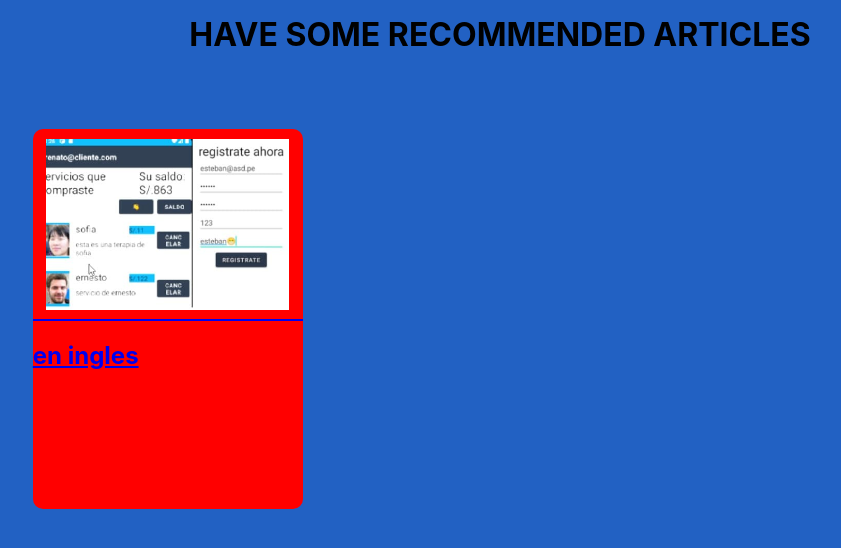
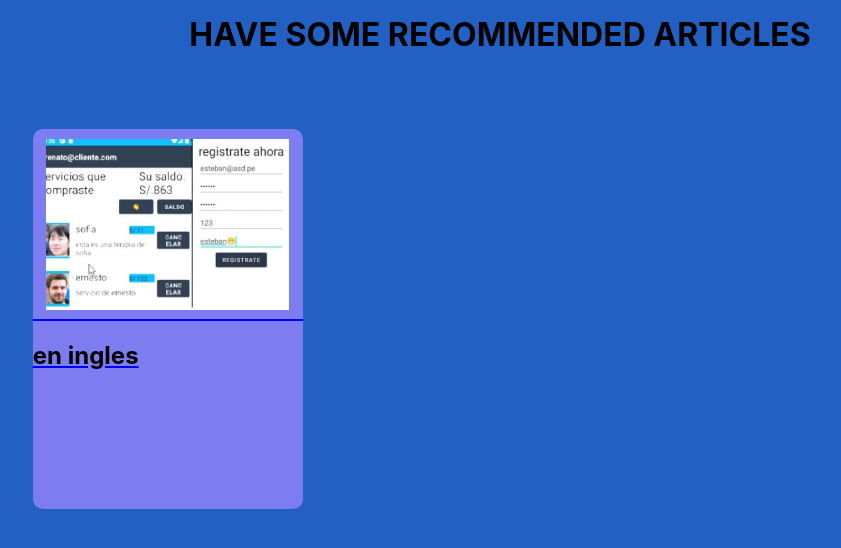
Before and after one commit to fimovol/testdereacttest, a React (Create React App) app: page /b in a window 1280 px wide. Shown: the top 548 px of the page, without its empty margins (140-981 px from the left). Built offline with nearby package versions, Linux system fonts and the light colour scheme.

Commit message:
cambiando colores

```diff
--- a/src/style/blog.module.css
+++ b/src/style/blog.module.css
@@ -7,7 +7,7 @@
     width: 270px;
     height: 380px;
     border-radius: 10px;
-    background-color: red;
+    background-color: rgb(125, 125, 241);
     margin-bottom: 48px;
     transition: .1s linear;
 }
@@ -46,6 +46,9 @@
     width: 90%;
     height: 90%;
 }
+.descripcion{
+    color: black;
+}
 @media (max-width:738px){
     .blogcontainer{
         justify-content:center;
```
